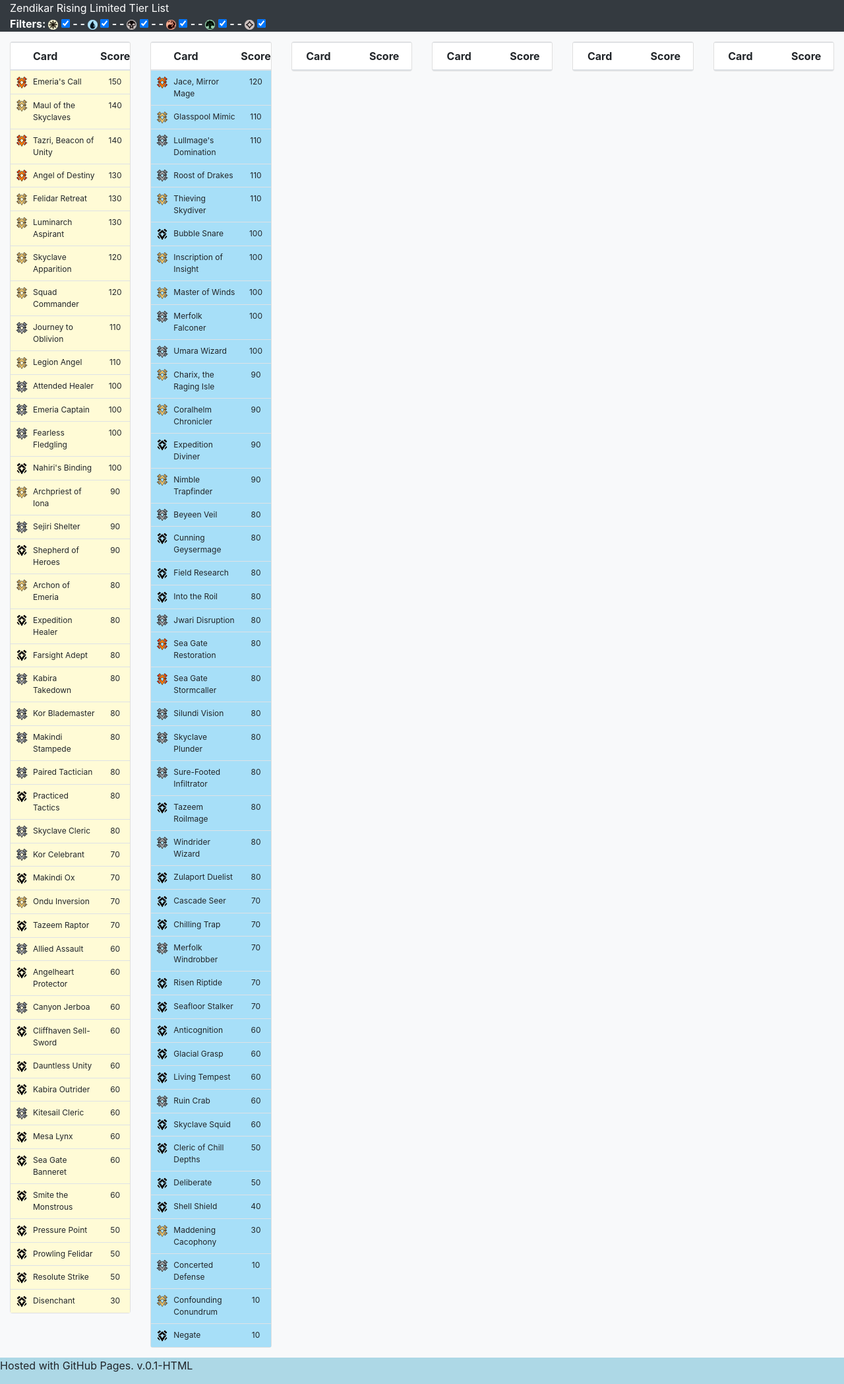
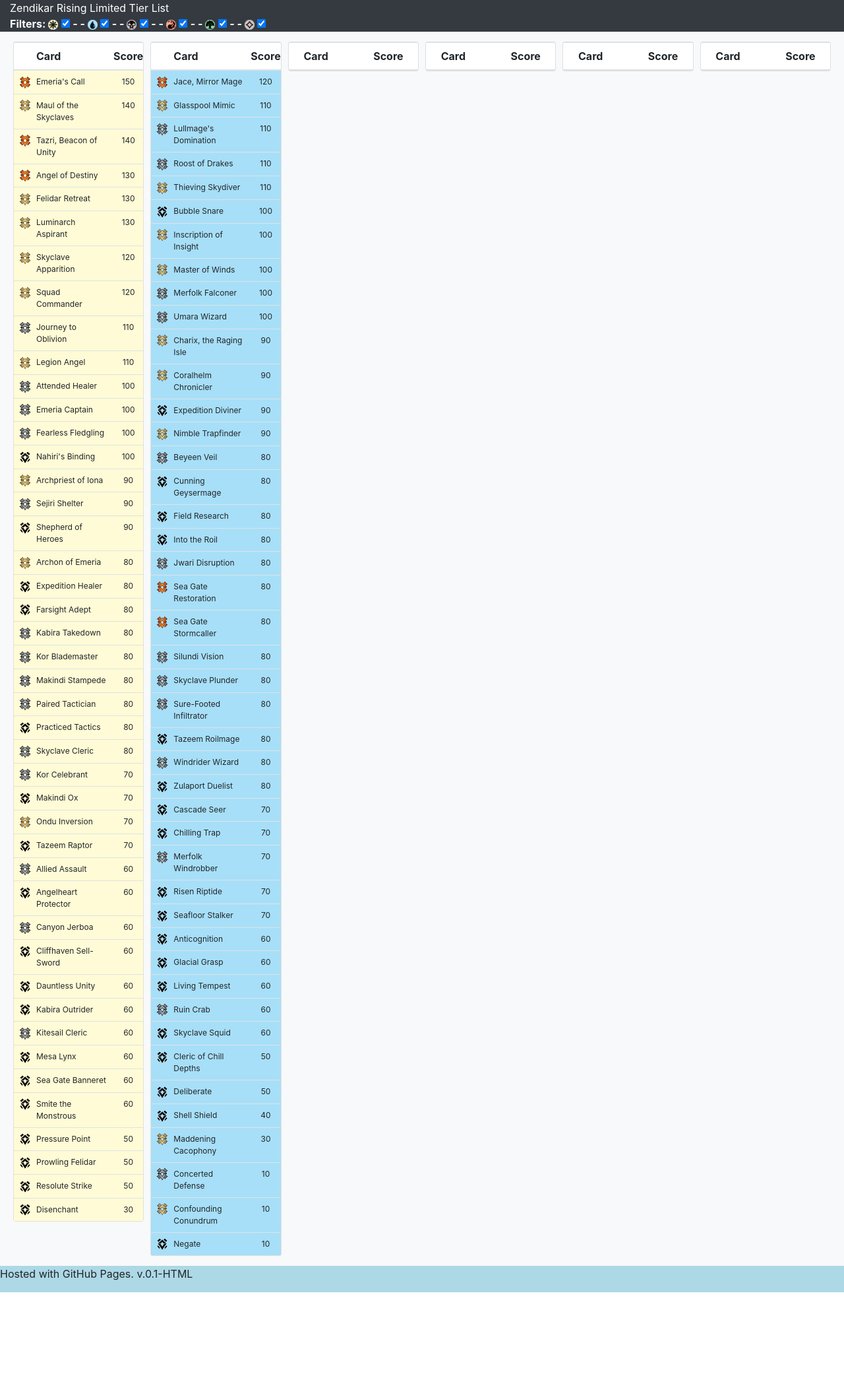
Before and after one commit to mxgamma/mxgamma.github.io, a PHP site: page / in a window 1280 px wide. Shown: the whole page at 66% size. After the commit the page ends 1958 px from the top, so only its background shows below. Run offline with PHP 8.4, Linux system fonts and the light colour scheme; lists and menus that the app fills with data are empty.

Commit message:
Update style.css

```diff
--- a/style.css
+++ b/style.css
@@ -35,6 +35,10 @@ td {
     background-color: #fba990;
 }
 
+#tableCont{
+    padding: 0 30px;
+}
+
 #uTableB{
     background-color: #a7dff8;
 }
@@ -44,7 +48,6 @@ td {
 }
 
 #wColumn, #uColumn, #bColumn, #rColumn, #gColumn, #cColumn{
-    padding-top: 15px;
-    padding-bottom: 15px;
+    padding: 15px 5px 15px;
     border: none !important;
 }
```
